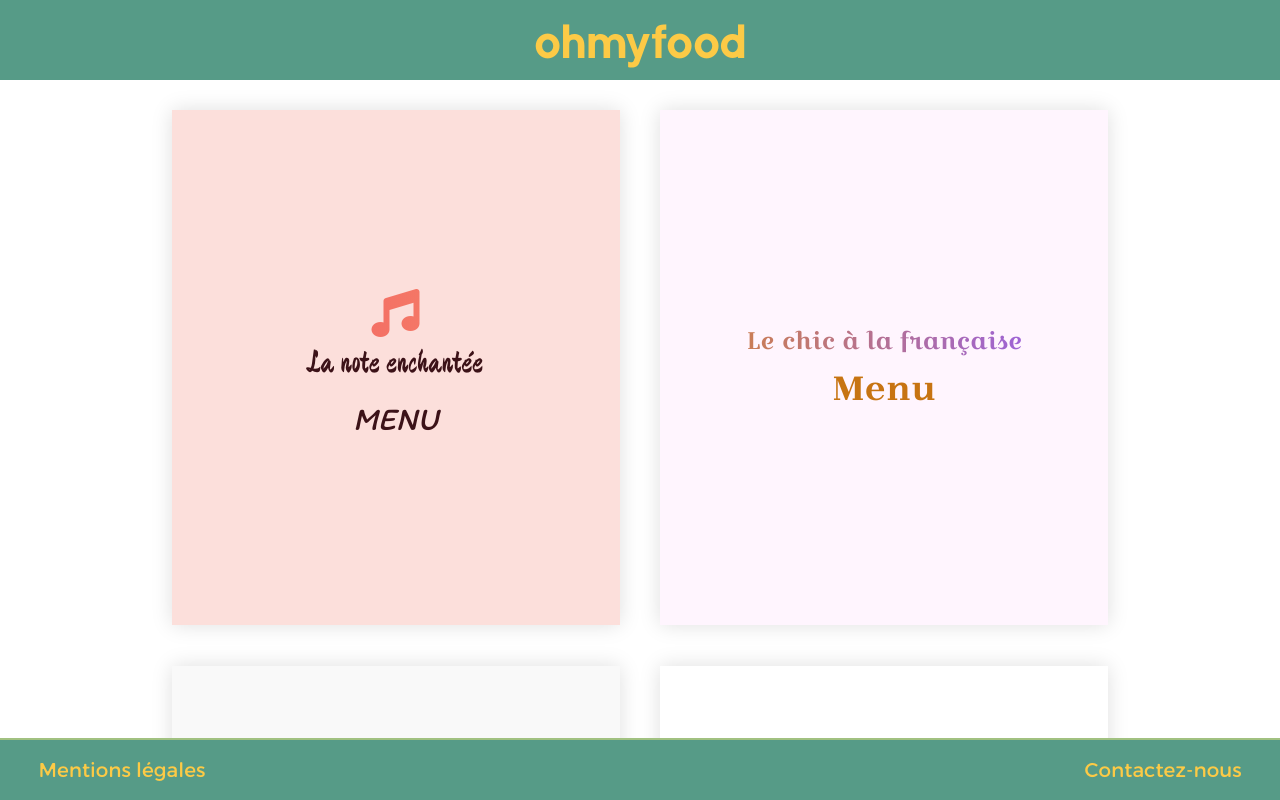
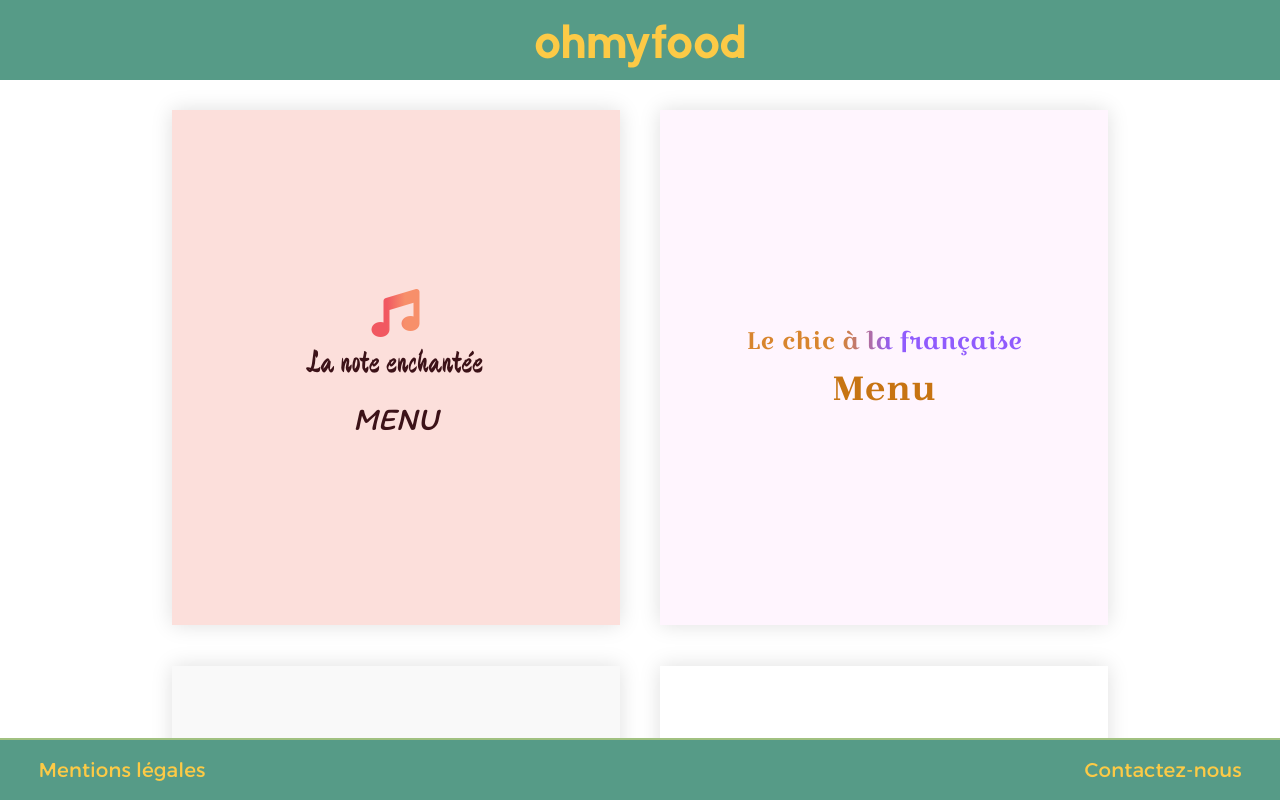
Before and after one commit to XiberiaFR/projet-3, a website: page index.html in a window 1280 px wide. Shown: the top 800 px of the page. Drawn offline with Linux system fonts and the light colour scheme; a web font is replaced by a local one.

Commit message:
update title gradient

```diff
--- a/sass/layout/_menu.scss
+++ b/sass/layout/_menu.scss
@@ -3,7 +3,7 @@ i {
     text-align: center;
     &.fas.fa-music {
         display: block;
-        background: linear-gradient(to right, rgba(241,88,97,1) 0%,rgba(247,143,106,1) 100%);
+        background: linear-gradient(to right, rgba(241,88,97,1) 48%,rgba(247,143,106,1) 52%);
         -webkit-background-clip: text;
         -webkit-text-fill-color: transparent;
         &.bottom {
@@ -57,7 +57,7 @@ i {
             &--chic {
                 font-family: Croissant-One;
                 font-size: 4rem;
-                background: linear-gradient(to right, rgba(216,133,46,1) 0%,rgba(144,91,253,1) 100%);
+                background: linear-gradient(to right, rgba(216,133,46,1) 40%,rgba(144,91,253,1) 52%);
                 -webkit-background-clip: text;
                 -webkit-text-fill-color: transparent;
             }
--- a/sass/pages/_home.scss
+++ b/sass/pages/_home.scss
@@ -60,7 +60,7 @@
                 font-family: Croissant-One;
                 font-size: 3rem;
                 padding: 0 20px;
-                background: linear-gradient(to right, rgba(216,133,46,1) 0%,rgba(144,91,253,1) 100%);
+                background: linear-gradient(to right, rgba(216,133,46,1) 40%,rgba(144,91,253,1) 52%);
                 -webkit-background-clip: text;
                 -webkit-text-fill-color: transparent;
             }
@@ -103,7 +103,7 @@
         }
         .fas.fa-music {
             font-size: 6rem;
-            background: linear-gradient(to right, rgba(241,88,97,1) 0%,rgba(247,143,106,1) 100%);
+            background: linear-gradient(to right, rgba(241,88,97,1) 48%,rgba(247,143,106,1) 52%);
             -webkit-background-clip: text;
             -webkit-text-fill-color: transparent;
         }
```
Also changed, not shown: public/css/style.css.
